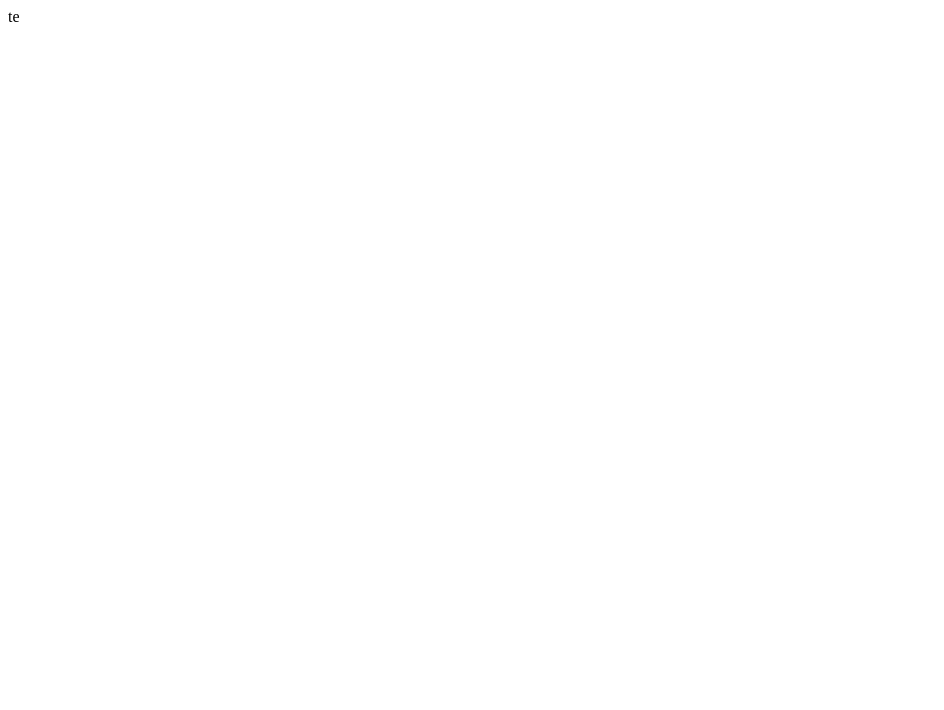
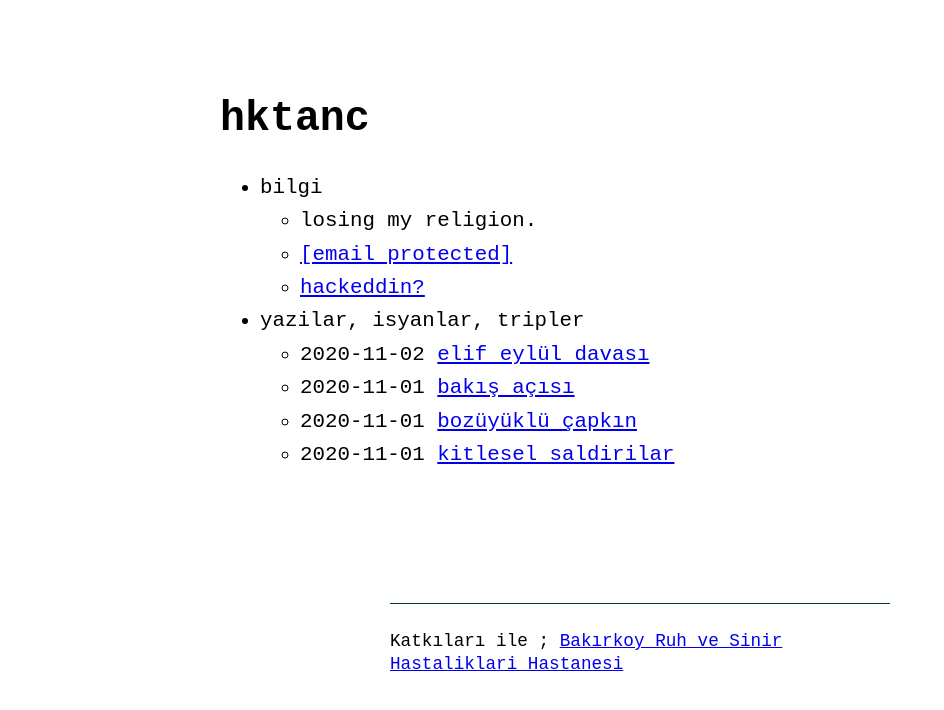
Before and after one commit to hktanc/hktanc.github.io, a plain HTML site: page index.html in a window 1280 px wide. Shown: the whole page, without its empty margins (0-944 px from the left). Drawn offline with Linux system fonts and the light colour scheme.

Commit message:
Update index.html

```diff
--- a/index.html
+++ b/index.html
@@ -1 +1,82 @@
-te
+
+<!DOCTYPE html>
+<html lang="en"><head>
+<meta charset="utf-8" />
+<meta http-equiv="X-UA-Compatible" content="IE=edge" />
+<title>
+
+      hktanc
+
+  </title>
+
+<meta name="generator" content="Jekyll v15" />
+<meta property="og:title" content="hktanc" />
+<meta name="author" content="hktanc" />
+<meta property="og:locale" content="en_US" />
+<meta name="description" content="Sadece Anılar" />
+<meta property="og:description" content="Sadece Anılar" />
+<link rel="canonical" href="https://hktanc.github.io/" />
+<meta property="og:url" content="https://hktanc.github.io/" />
+<meta property="og:site_name" content="hktanc" />
+<meta name="twitter:card" content="summary" />
+<meta property="twitter:title" content="hktanc" />
+<script type="application/ld+json">
+{"@type":"WebSite","headline":"hktanc","author":{"@type":"Person","name":"hktanc"},"url":"https://hktanc.github.io/","description":"hktanc - Sadece Anılar","name":"hktanc","@context":"https://schema.org"}</script>
+
+<link rel="shortcut icon" type="image/x-icon" href="/" />
+<link rel="stylesheet" href="https://hktanc.github.io/main.css" />
+</head>
+<body a="light">
+<main class="page-content" aria-label="Content">
+<div class="w">
+<header>
+<h1>hktanc</h1>
+</header>
+<ul>
+<li>
+bilgi
+</li>
+<ul>
+<li>
+losing my religion.
+</li>
+<ul>
+</ul>
+<li>
+<a href="/cdn-cgi/l/email-protection" class="__cf_email__" data-cfemail="7810191b131d1c1c111638080a170c171615191114561b1715">[email&#160;protected]</a>
+</li>
+<ul>
+</ul>
+<li>
+<a href="/hackeddin.html">hackeddin?</a>
+</li>
+<ul>
+</ul>
+</ul>
+<li>
+yazilar, isyanlar, tripler
+</li>
+<ul>
+<li>
+2020-11-02 <a href="/elif-eylul-davasi.html">elif eylül davası</a>
+</li>
+<li>
+2020-11-01 <a href="/bak%C4%B1%C5%9F-a%C3%A7%C4%B1s%C4%B1.html">bakış açısı</a>
+</li>
+<li>
+2020-11-01 <a href="/bozuyuklu-capkin.html">bozüyüklü çapkın</a>
+</li>
+<li>
+2020-11-01 <a href="/kitlesel-saldirilar.html">kitlesel saldirilar</a>
+</li>
+</ul>
+<ul>
+</ul>
+</ul>
+</div>
+</main>
+<footer id="footer" style="width: 500px;margin: 50px auto 20px auto;padding-top: 10px;font-size: 0.85em;border-top: 1px solid #073642;border-top-color: rgb(7, 54, 66);">
+<p class="copyright">Katkıları ile ; <a href="https://bakirkoyruhsinireah.saglik.gov.tr/">Bakırkoy Ruh ve Sinir Hastaliklari Hastanesi</a></p>
+</footer>
+<script data-cfasync="false" src="/cdn-cgi/scripts/5c5dd728/cloudflare-static/email-decode.min.js"></script></body>
+</html>
```
